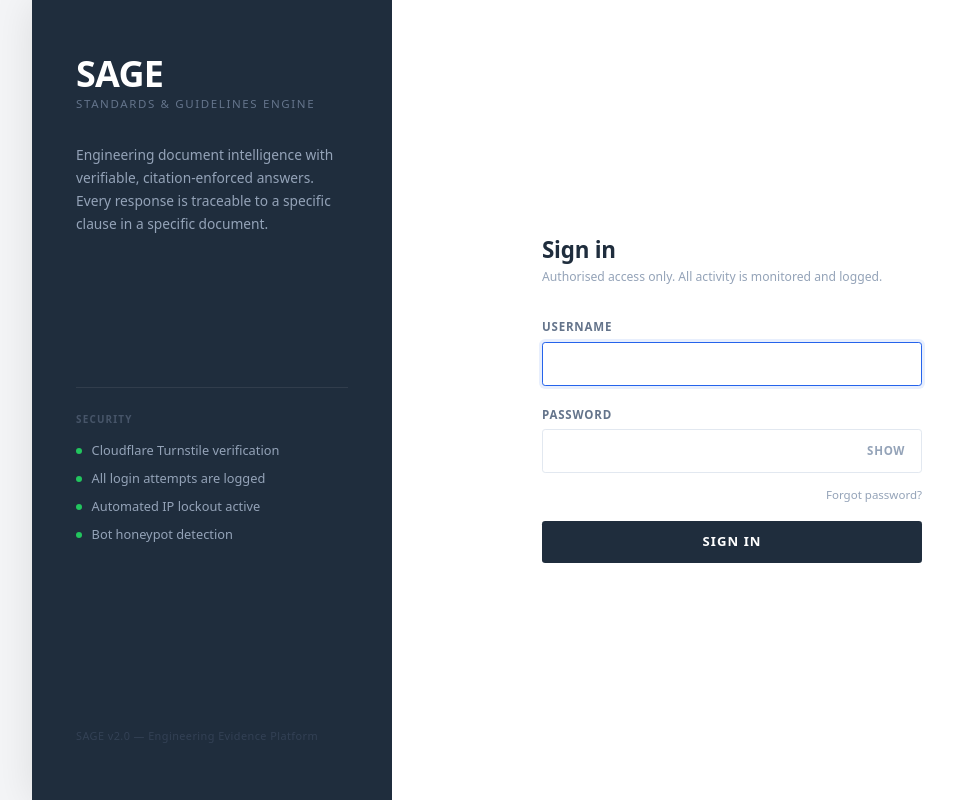
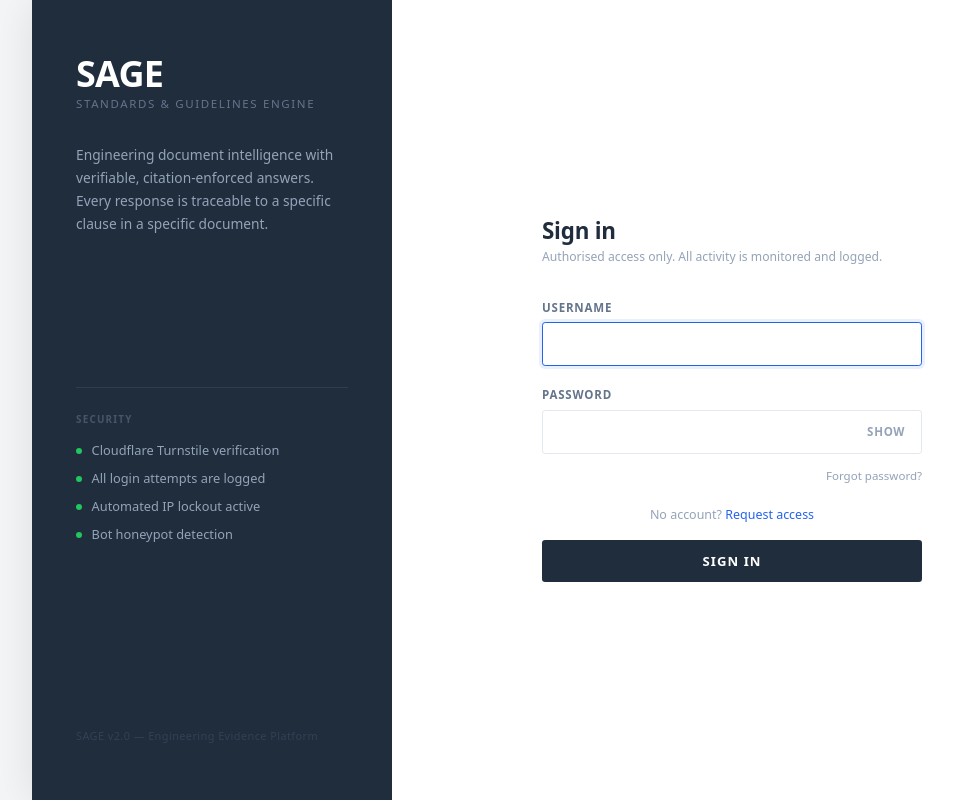
Before and after one commit to raghav-273/sage, a Django app: page /login/ in a window 1280 px wide. Shown: the whole page, without its empty margins (88-1042 px from the left). Run offline with Django 5.2, Linux system fonts and the light colour scheme; parts of the project's set-up code (start-up, migrations or seed data) failed here and were passed over; some libraries are stand-ins or nearby versions.

Commit message:
refactor(auth): improve login page

```diff
--- a/apps/portal/templates/portal/login.html
+++ b/apps/portal/templates/portal/login.html
@@ -99,6 +99,13 @@
           </a>
         </div>
 
+        <p style="text-align:center;font-size:0.78rem;margin-top:1.25rem;color:#94a3b8;">
+          No account?
+          <a href="{% url 'registration-page' %}" style="color:#2563eb;text-decoration:none;">
+            Request access
+          </a>
+        </p>
+
 
         {% if challenge_required %}
         <div class="login-verification-block">
```
